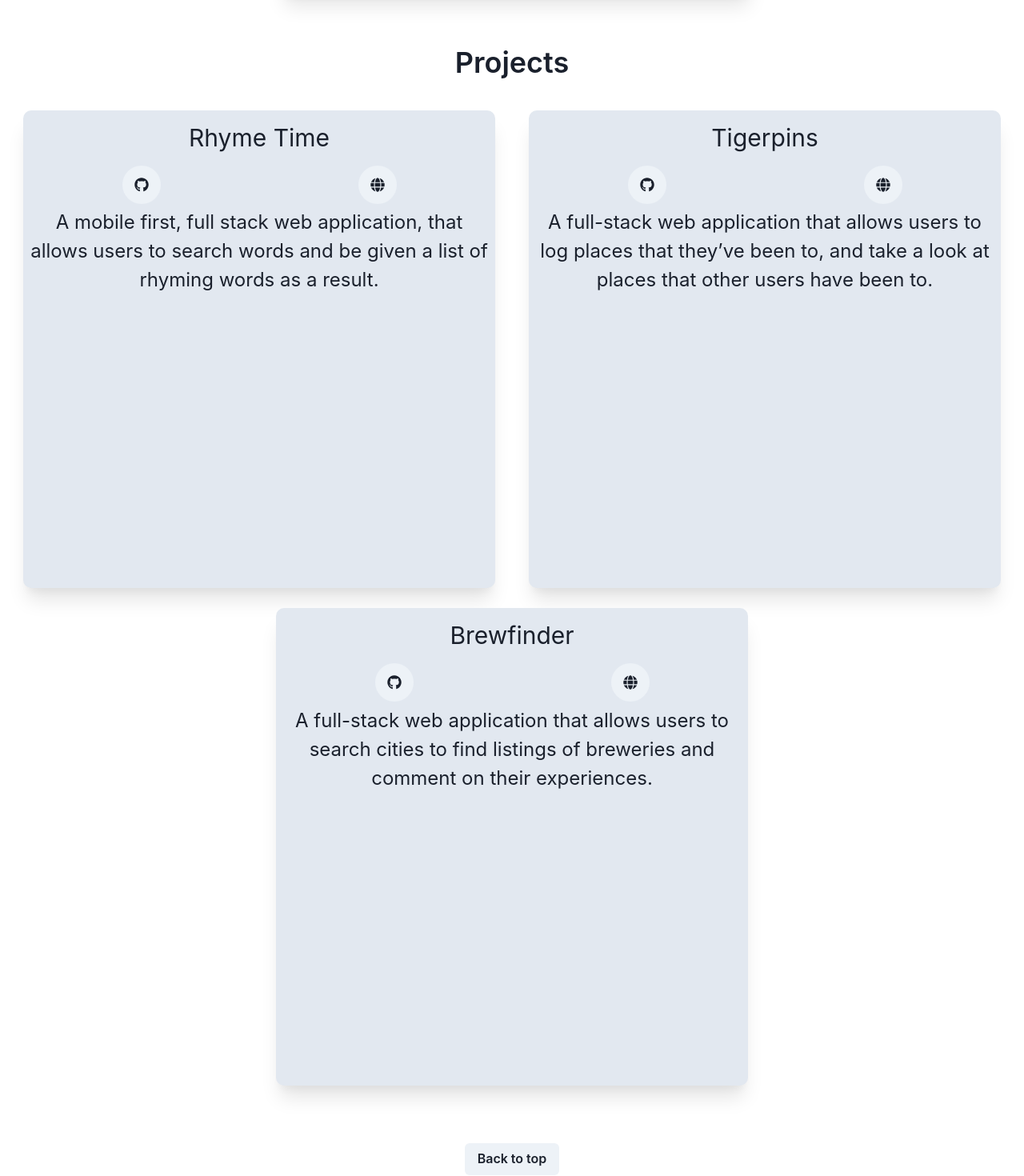
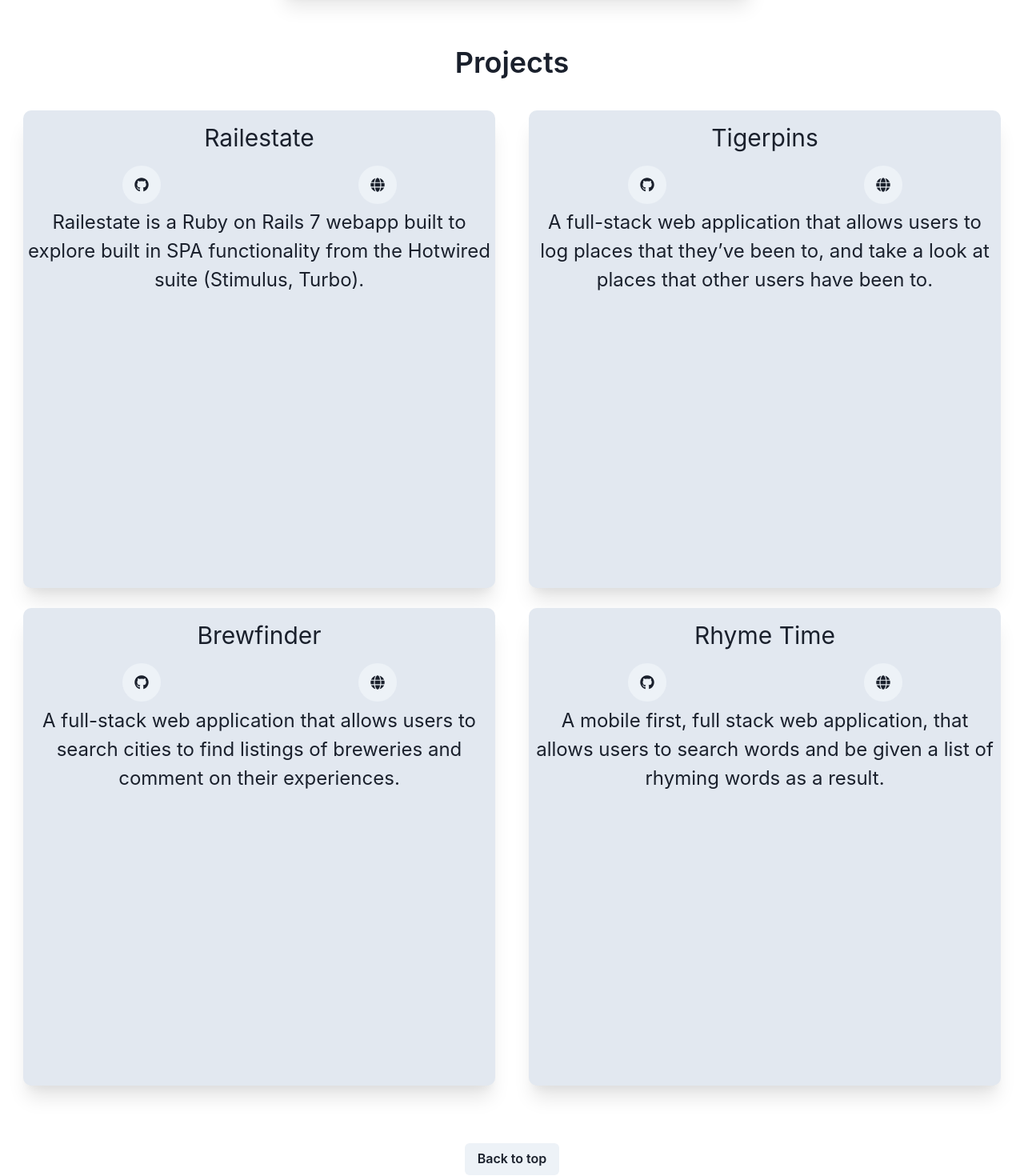
Before and after one commit to alexmcdermid/portfolio-website-chakra, a React (Create React App) app: page / in a window 1280 px wide. Shown: the part 1440-2910 px from the top of the page at 80% size. Built offline with nearby package versions, Linux system fonts and the light colour scheme.

Commit message:
add railestate card

```diff
--- a/src/components/Content.js
+++ b/src/components/Content.js
@@ -128,14 +128,14 @@ function Header() {
                     <Text fontSize="4xl" fontWeight="semibold" paddingBottom='1%'>Projects</Text>
 
                     <Flex direction='row' spacing="200px" p='2' textAlign='center' justify='space-around' flexWrap='wrap'>
-                        <Box w={isNotSmallerScreen ? '590px' : '350px'} h={isNotSmallerScreen ? '597px' : '538px'} rounded='10px' overflow='hidden' boxShadow='md' bg={isDark ? 'gray.700' : 'gray.200'} m='1%' shadow='xl'  >
-                            <Text fontSize='3xl' p='2%'>Rhyme Time</Text>
+                        <Box  w={isNotSmallerScreen ? '590px' : '350px'} h={isNotSmallerScreen ? '597px' : '538px'} rounded='10px' overflow='hidden' boxShadow='md' bg={isDark ? 'gray.700' : 'gray.200'} m='1%' shadow='xl' >
+                            <Text fontSize='3xl' p='2%'>Railestate</Text>
                             <Flex justify='space-around' >
-                                <IconButton icon={<FaGithub/>} size={isNotSmallerScreen ? 'lg' : 'md'} isRound='true' onClick={() => window.open("https://www.github.com/alexmcdermid/rhymetime")}></IconButton>
-                                <IconButton icon={<FaGlobe/>} size={isNotSmallerScreen ? 'lg' : 'md'} isRound='true' onClick={() => window.open("https://rhymetimehome.herokuapp.com/")}></IconButton>
+                                <IconButton icon={<FaGithub/>} size={isNotSmallerScreen ? 'lg' : 'md'} isRound='true' onClick={() => window.open("https://www.github.com/alexmcdermid/railestate")}></IconButton>
+                                <IconButton icon={<FaGlobe/>} size={isNotSmallerScreen ? 'lg' : 'md'} isRound='true' onClick={() => window.open("https://railestate.herokuapp.com/")}></IconButton>
                             </Flex>
-                            <Text fontSize={isNotSmallerScreen ? '2xl' : '1xl'} p='1%'>A mobile first, full stack web application, that allows users to search words and be given a list of rhyming words as a result. </Text>
-                            <YouTube videoId="ufdOikrghik"  opts={opts}/>
+                            <Text fontSize={isNotSmallerScreen ? '2xl' : '1xl'} p='1%'>Railestate is a Ruby on Rails 7 webapp built to explore built in SPA functionality from the Hotwired suite (Stimulus, Turbo).</Text>
+                            {/* <YouTube videoId="74zDJUpQe9Q"  opts={opts}/> */}
 
                         </Box>
                         <Box  w={isNotSmallerScreen ? '590px' : '350px'}  h={isNotSmallerScreen ? '597px' : '538px'} rounded='10px' overflow='hidden' boxShadow='md' bg={isDark ? 'gray.700' : 'gray.200'} m='1%' shadow='xl'>
@@ -159,6 +159,16 @@ function Header() {
                             <YouTube videoId="74zDJUpQe9Q"  opts={opts}/>
 
                         </Box>
+                        <Box w={isNotSmallerScreen ? '590px' : '350px'} h={isNotSmallerScreen ? '597px' : '538px'} rounded='10px' overflow='hidden' boxShadow='md' bg={isDark ? 'gray.700' : 'gray.200'} m='1%' shadow='xl'  >
+                            <Text fontSize='3xl' p='2%'>Rhyme Time</Text>
+                            <Flex justify='space-around' >
+                                <IconButton icon={<FaGithub/>} size={isNotSmallerScreen ? 'lg' : 'md'} isRound='true' onClick={() => window.open("https://www.github.com/alexmcdermid/rhymetime")}></IconButton>
+                                <IconButton icon={<FaGlobe/>} size={isNotSmallerScreen ? 'lg' : 'md'} isRound='true' onClick={() => window.open("https://rhymetimehome.herokuapp.com/")}></IconButton>
+                            </Flex>
+                            <Text fontSize={isNotSmallerScreen ? '2xl' : '1xl'} p='1%'>A mobile first, full stack web application, that allows users to search words and be given a list of rhyming words as a result. </Text>
+                            <YouTube videoId="ufdOikrghik"  opts={opts}/>
+
+                        </Box>
                     </Flex>
 
 
```
